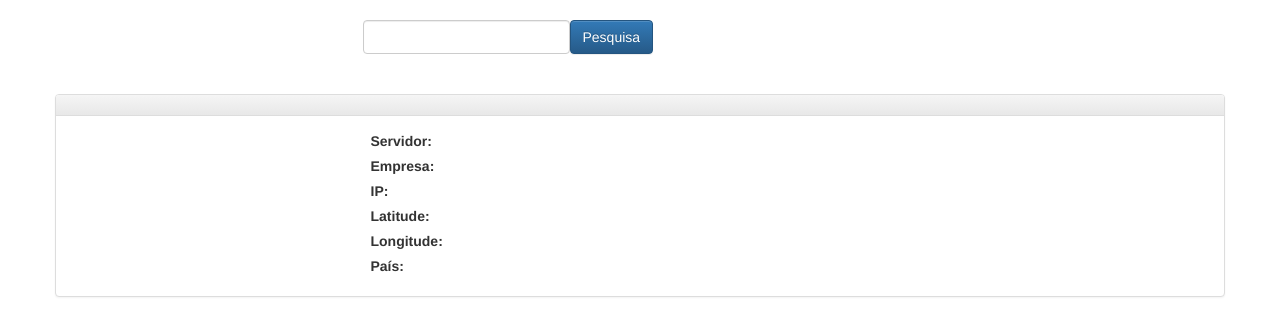
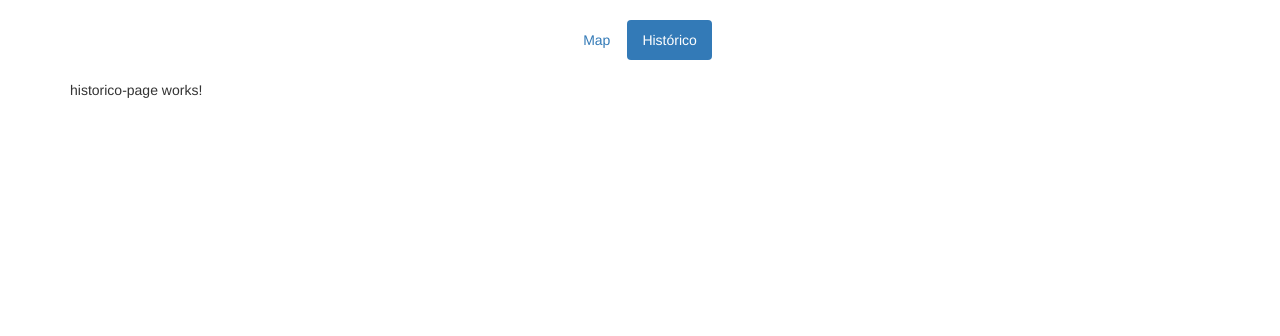
Before and after one commit to JavaRubyNode/mean-delta-pos, an Angular app in the folder host-map-web/: page /historico in a window 1280 px wide. Shown: the top 336 px of the page. Built offline with nearby package versions, Linux system fonts and the light colour scheme; what @agm/core would draw is missing.

Commit message:
implementacao de rotas de projetos

```diff
--- a/host-map-web/src/app/app.component.html
+++ b/host-map-web/src/app/app.component.html
@@ -1,10 +1,6 @@
 <div class="container">
-  <br/>
-     <fd-search-bar (localizacao)="exibirLocalizacao($event)"></fd-search-bar>
-  <br/>
-  <br/>
-      <fd-fd-host-panel [localizacao]="localizacao" ></fd-fd-host-panel>
 
-  <fd-map-container [lat]="localizacao.lat" [lon]="localizacao.lon"></fd-map-container>
+  <fd-menu-top></fd-menu-top>
+  <router-outlet></router-outlet>
 
-  </div>
+</div>
--- a/host-map-web/src/app/app.component.ts
+++ b/host-map-web/src/app/app.component.ts
@@ -1,4 +1,5 @@
 import { Component } from '@angular/core';
+import {Localizacao} from './model/Localizacao';
 
 @Component({
   selector: 'app-root',
@@ -7,12 +8,5 @@ import { Component } from '@angular/core';
 })
 export class AppComponent {
 
-  localizacao:any = new Object();
-
-
-  exibirLocalizacao(localizacao): void {
-    this.localizacao=localizacao;
-    console.log(localizacao);
-  }
 
 }
--- a/host-map-web/src/app/app.module.ts
+++ b/host-map-web/src/app/app.module.ts
@@ -10,18 +10,33 @@ import { FdHostPanelComponent } from './fd-host-panel/fd-host-panel.component';
 import { AgmCoreModule } from '@agm/core';
 import {environment} from '../environments/environment';
 import { MapContainerComponent } from './map-container/map-container.component';
+import { MenuTopComponent } from './menu-top/menu-top.component';
+import {Route, RouterModule, Routes} from '@angular/router';
+import { MapPageComponent } from './map-page/map-page.component';
+import { HistoricoPageComponent } from './historico-page/historico-page.component';
+
+export const rotas : Routes = [
+  { path: '', redirectTo: '/map', pathMatch: 'full' },
+  { path: 'map', component: MapPageComponent },
+  { path: 'historico', component: HistoricoPageComponent }
+];
+
 
 @NgModule({
   declarations: [
     AppComponent,
     FdSearchBarComponent,
     FdHostPanelComponent,
-    MapContainerComponent
+    MapContainerComponent,
+    MenuTopComponent,
+    MapPageComponent,
+    HistoricoPageComponent
   ],
   imports: [
     BrowserModule,
     FormsModule,
     HttpModule,
+    RouterModule.forRoot(rotas),
     AgmCoreModule.forRoot({
       apiKey: environment.googleApiKeys
     })
--- a/host-map-web/src/app/fd-host-panel/fd-host-panel.component.ts
+++ b/host-map-web/src/app/fd-host-panel/fd-host-panel.component.ts
@@ -1,4 +1,5 @@
 import {Component, Input, OnInit} from '@angular/core';
+import {Localizacao} from '../model/Localizacao';
 
 @Component({
   selector: 'fd-fd-host-panel',
@@ -8,7 +9,7 @@ import {Component, Input, OnInit} from '@angular/core';
 export class FdHostPanelComponent implements OnInit {
 
   @Input()
-  localizacao: any = new Object();
+  localizacao: any = new Localizacao();
 
   constructor() { }
 
--- a/host-map-web/src/app/fd-search-bar/fd-search-bar.component.ts
+++ b/host-map-web/src/app/fd-search-bar/fd-search-bar.component.ts
@@ -1,5 +1,6 @@
 import {Component, EventEmitter, OnInit, Output} from '@angular/core';
 import {HttpClientService} from '../http-client.service';
+import {Localizacao} from '../model/Localizacao';
 
 @Component({
   selector: 'fd-search-bar',
@@ -15,7 +16,7 @@ export class FdSearchBarComponent implements OnInit {
   dominio: String;
 
   @Output()
-  localizacao: EventEmitter<any>=new EventEmitter<any>()
+  localizacao: EventEmitter<Localizacao>=new EventEmitter<Localizacao>()
 
   constructor(private httpclient:HttpClientService) { }
 
```
